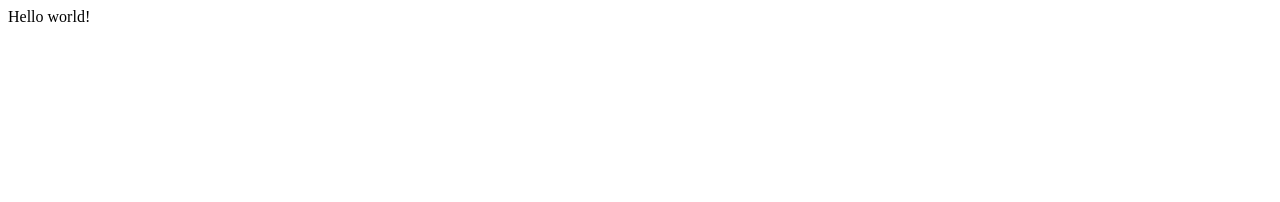
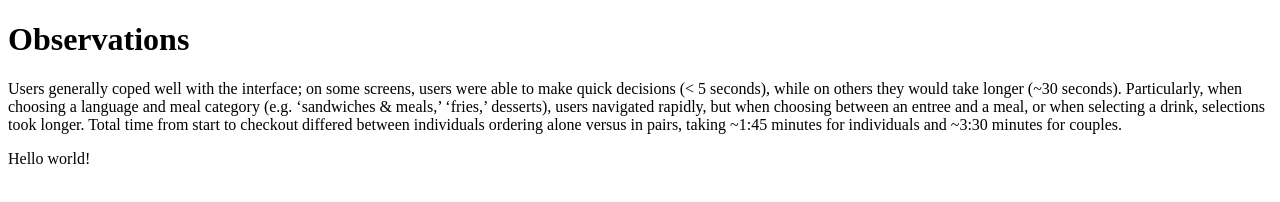
Before and after one commit to 2d0ohus0kd/personas_and_storyboarding, a plain HTML site: page index.html in a window 1280 px wide. Drawn offline with Linux system fonts and the light colour scheme.

Commit message:
index updates

```diff
--- a/index.html
+++ b/index.html
@@ -9,6 +9,19 @@
     <title>Document</title>
 </head>
 <body>
+    <div>
+        <h1>
+            Observations
+        </h1>
+        <p>
+            Users generally coped well with the interface; on some screens, users were able to make quick decisions (< 5 seconds), while on others they would take longer (~30 seconds). Particularly, when choosing a language and meal category (e.g. ‘sandwiches & meals,’ ‘fries,’ desserts), users navigated rapidly, but when choosing between an entree and a meal, or when selecting a drink, selections took longer. Total time from start to checkout differed between individuals ordering alone versus in pairs, taking ~1:45 minutes for individuals and ~3:30 minutes for couples.
+        </p>
+    </div>
+
+
+
     Hello world!
 </body>
 </html>
+
+<!-- commit, hit the cycle button, it automatically builds and the link will update -->
```
